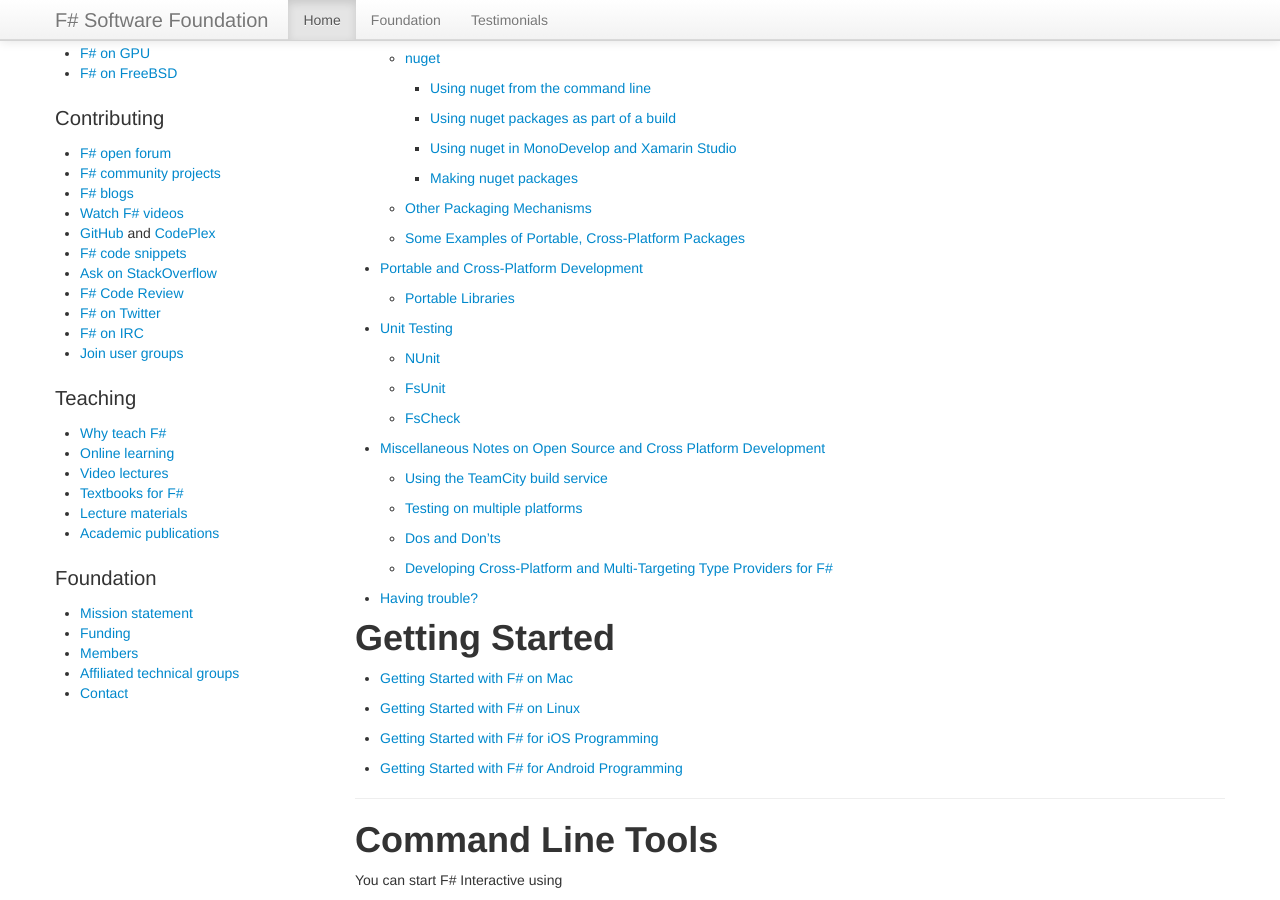
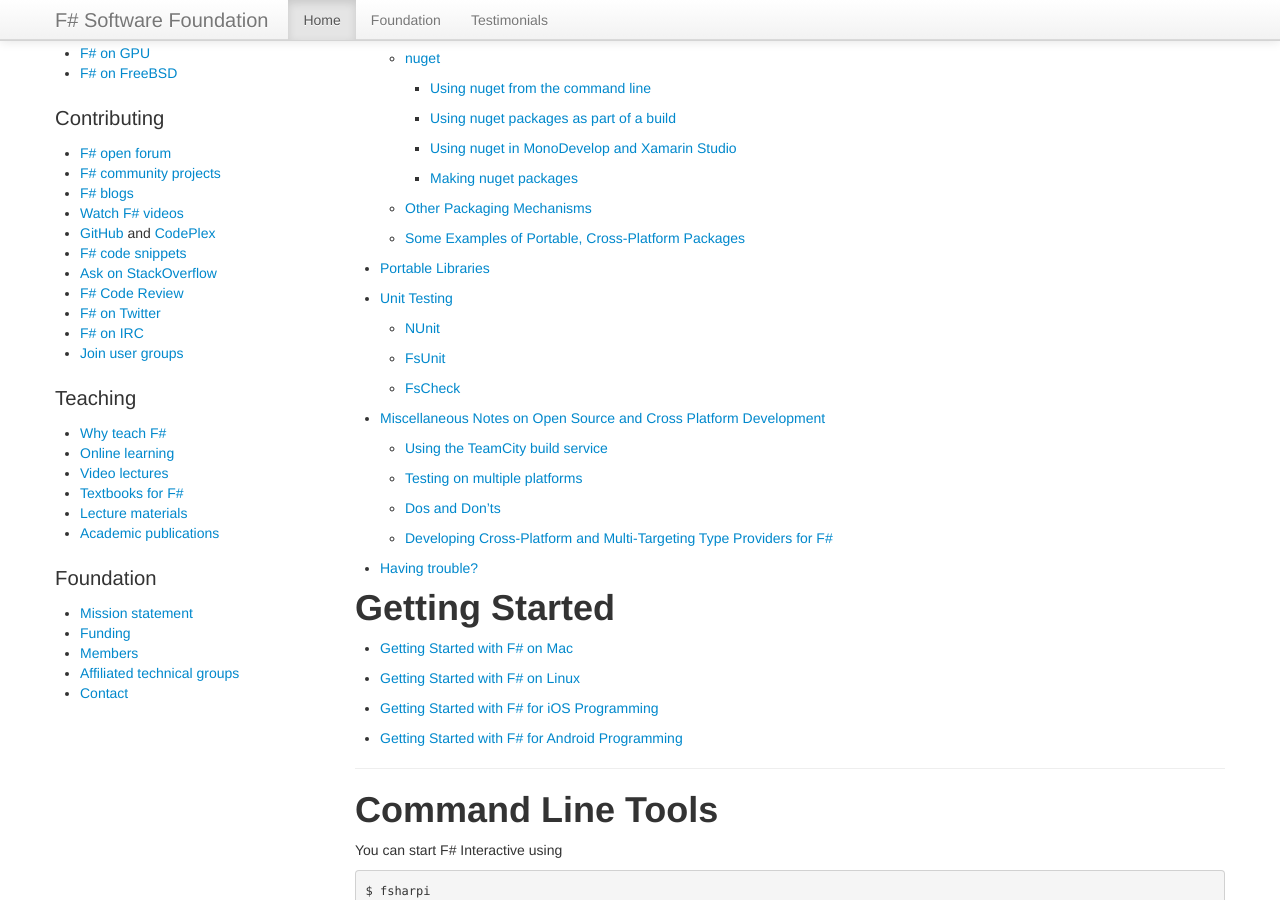
Before and after one commit to fsharp/fsharp.org, a Jekyll site: the page built from guides/mac-linux-cross-platform/index.md, in a window 1280 px wide and 900 px high, scrolled down 492 px. Built offline with Jekyll 4.4.1, drawn with Linux system fonts in a browser that asks for light colours; nearby versions of some CDN libraries; some web fonts are replaced; comment, search, counter and statistics services are not loaded; some of the changed text lies outside the part shown.

Commit message:
Update index.md

```diff
--- a/guides/mac-linux-cross-platform/index.md
+++ b/guides/mac-linux-cross-platform/index.md
@@ -245,10 +245,8 @@
 
 ------
 
-# Portable and Cross-Platform Development
+# Portable Libraries
 
-
-## Portable Libraries
 
 Portable .NET libraries have access to less core functionality, called a "portable profile", but can be used across multiple
 platforms and multiple profiles of .NET. For example, a portable library may be usable on Mac, Linux, Android,
```
